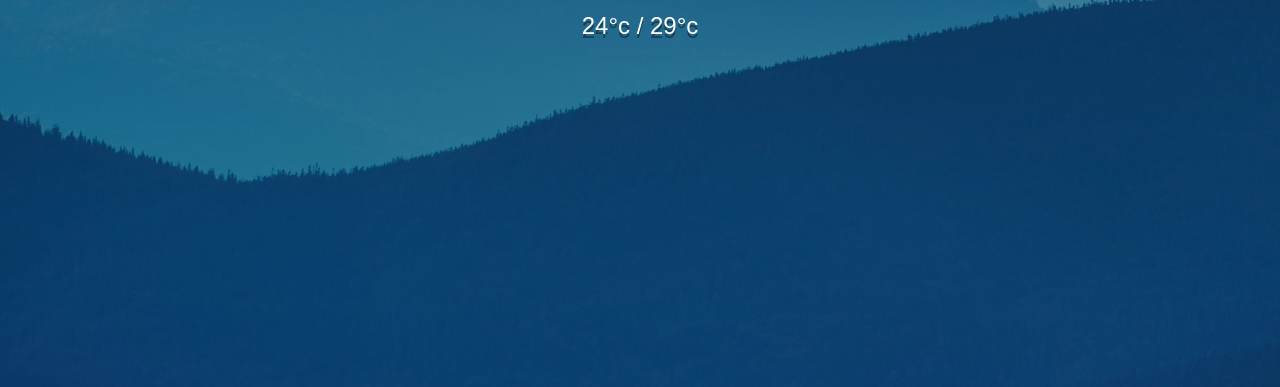
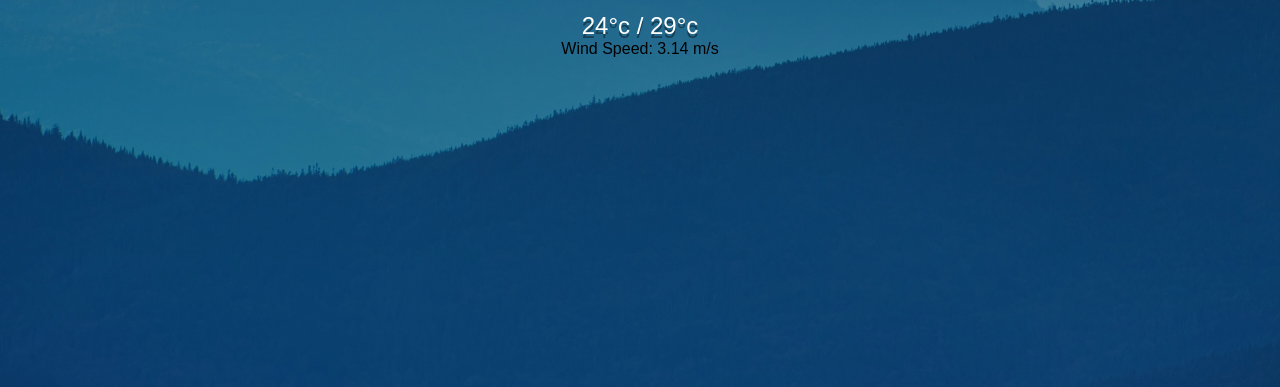
Before and after one commit to subhalaha131/weather-forcasting, a plain HTML site: page index.html in a window 1280 px wide. Shown: the part 413-800 px from the top of the page. Drawn offline with Linux system fonts and the light colour scheme.

Commit message:
Update index.html

```diff
--- a/index.html
+++ b/index.html
@@ -20,6 +20,7 @@
         <div class="temp">28<span>°c</span></div>
         <div class="weather">Sunny</div>
         <div class="hi-low">24°c / 29°c</div>
+        <div class="wind">Wind Speed: 3.14 m/s</div>
       </div>
     </main>
   </div>
```
